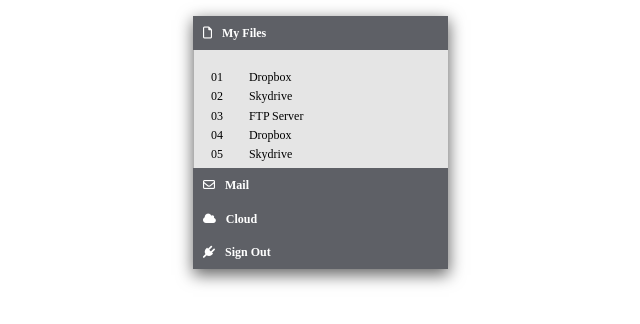
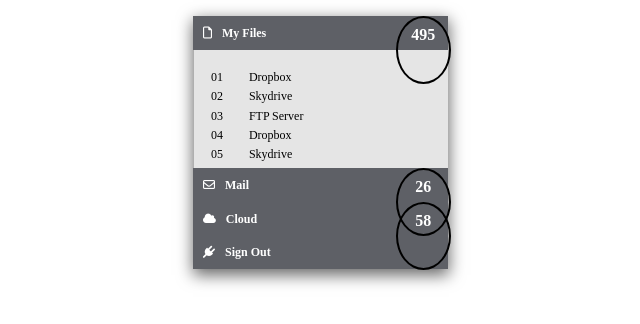
Before and after one commit to pnitto/4.3-JQuery-Practice, a website: page index.html in a window 1280 px wide. Shown: the whole page, without its empty margins (320-960 px from the left). Drawn offline with nearby package versions, Linux system fonts and the light colour scheme.

Commit message:
clean up

```diff
--- a/index.html
+++ b/index.html
@@ -10,7 +10,7 @@
   <div id="accordion">
     <ul class ="main-ul">
       <li class="active">
-        <h3><i class="fa fa-file-o"></i>My Files</h3>
+        <h3><i class="fa fa-file-o"></i>My Files<span class="main-numbers">495</span></h3>
         <ul>
           <li><a class="li" href="#"><span class="number">01</span>Dropbox</a></li>
           <li><a class="li" href="#"><span class="number">02</span>Skydrive</a></li>
@@ -20,7 +20,7 @@
         </ul>
       </li>
       <li>
-        <h3><i class="fa fa-envelope-o"></i>Mail</h3>
+        <h3><i class="fa fa-envelope-o"></i>Mail<span class="main-numbers">26</span></h3>
         <ul>
           <li><a class="li" href="#"><span class="number">01</span>Dropbox</a></li>
           <li><a class="li" href="#"><span class="number">02</span>Skydrive</a></li>
@@ -30,7 +30,7 @@
         </ul>
       </li>
       <li>
-        <h3><i class="fa fa-cloud"></i>Cloud</h3>
+        <h3><i class="fa fa-cloud"></i>Cloud<span class="main-numbers">58</span></h3>
         <ul>
           <li><a class="li" href="#"><span class="number">01</span>Connect</a></li>
           <li><a class="li" href="#"><span class="number">02</span>Profiles</a></li>
--- a/scripts/main.js
+++ b/scripts/main.js
@@ -1,6 +1,3 @@
-
-
-
 $(document).ready(function(){
   $('#accordion h3').click(function(){
     $('#accordion ul ul').slideUp();
@@ -8,5 +5,5 @@ $(document).ready(function(){
     {
       $(this).next().slideDown();
     }
-  })
+  });
 })
--- a/scss/main.scss
+++ b/scss/main.scss
@@ -59,3 +59,12 @@
   padding-right: 14%;
   margin-left: -20%;
 }
+.main-numbers {
+  position: absolute;
+  right: 39%;
+  border: 2px solid black;
+  border-radius: 70% 70% 70% 70%;
+  width: 4%;
+  text-align: center;
+  height: 8%;
+}
```
Also changed, not shown: css/main.css.
